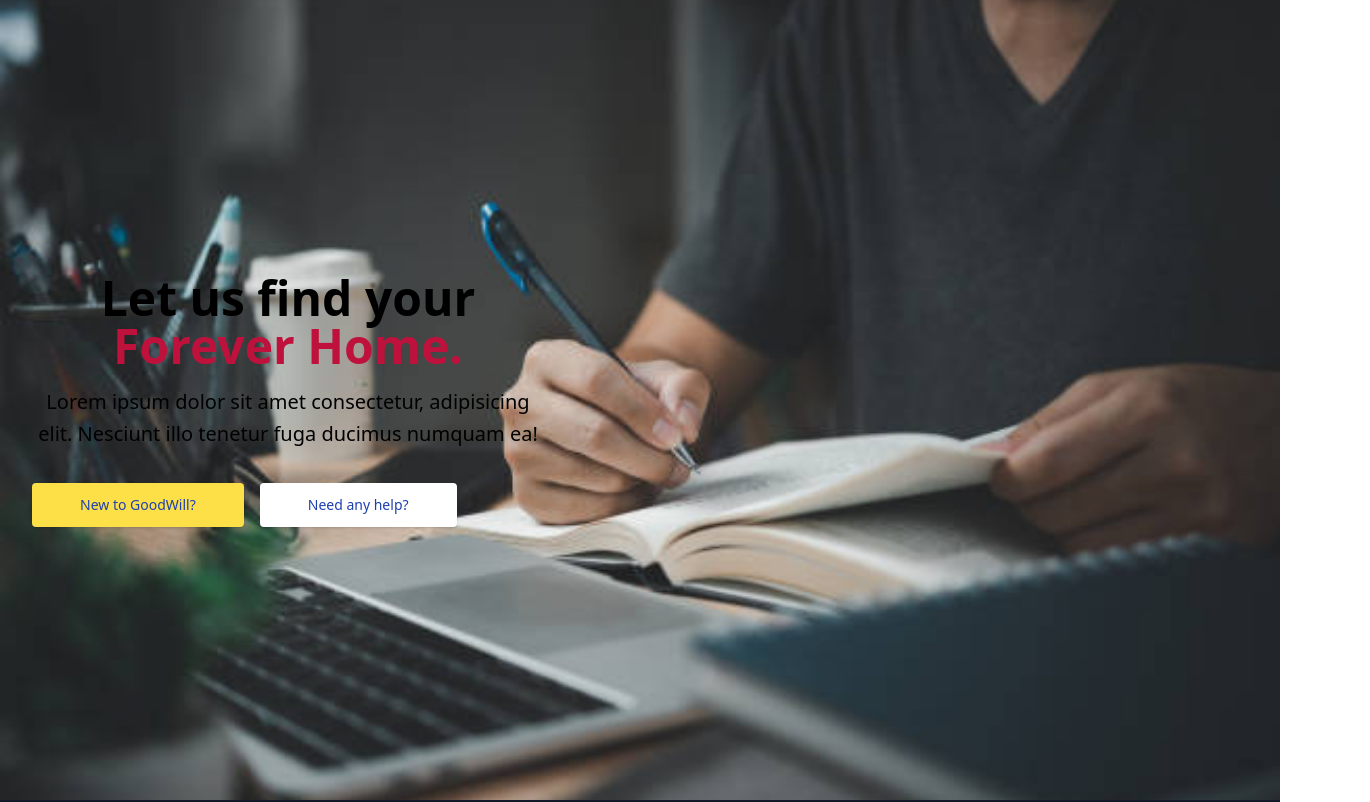
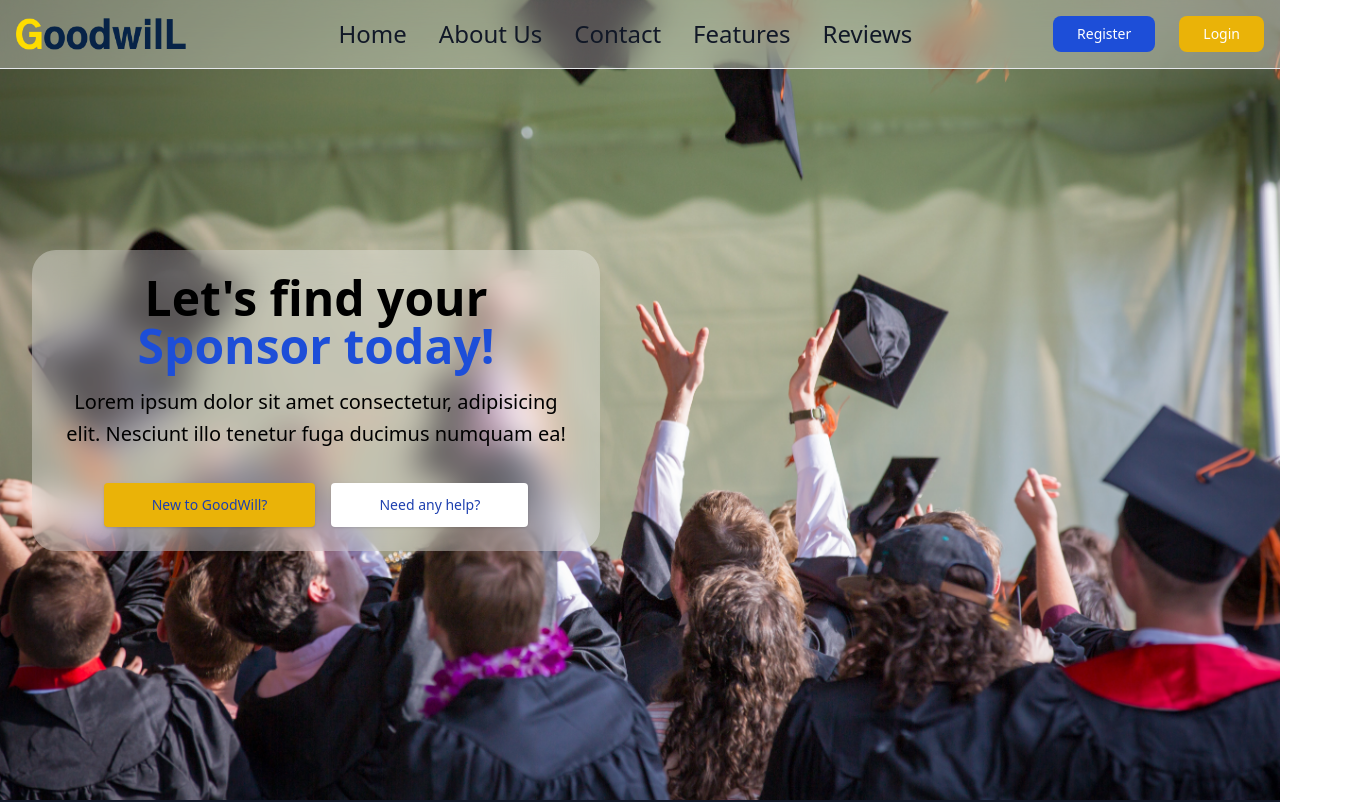
Before and after one commit to ivinej/Goodwill, a React (Create React App) app in the folder client/: page / in a window 1280 px wide. Shown: the top 802 px of the page, 1370 px wide, since content can reach past the window. Built offline with nearby package versions, Linux system fonts and the light colour scheme.

Commit message:
navbar edited

```diff
--- a/client/src/Components/Footer.js
+++ b/client/src/Components/Footer.js
@@ -3,7 +3,7 @@ import React from 'react';
 const Footer = () => {
   return (
     <footer className="bg-gray-900 text-white">
-      <div className="container mx-auto py-8">
+      <div className="px-12 mx-auto py-8">
         <div className="grid grid-cols-1 md:grid-cols-2 lg:grid-cols-4 gap-8">
           <div>
             <img src="logo.png" alt="Logo" className="w-20 mb-4" />
--- a/client/src/Components/Hero.js
+++ b/client/src/Components/Hero.js
@@ -1,81 +1,26 @@
-// import React from 'react'
-// import Heroimg from '../Images/heropic.jpg'
-// function Hero() {
-//   return (
-//     <div>
 
 
-// <section
-//   class="relative  bg-cover bg-center bg-no-repeat"
-//   <img class="rounded-xl w-full" src={Heroimg} alt=''/>
-// >
-
-//   <div
-//     class="absolute inset-0 bg-white/75 sm:bg-transparent sm:from-white/95 sm:to-white/25 ltr:sm:bg-gradient-to-r rtl:sm:bg-gradient-to-l"
-//   ></div>
-
-//   <div
-//     class="relative mx-auto max-w-screen-xl px-4 py-32 sm:px-6 lg:flex lg:h-screen lg:items-center lg:px-8"
-//   >
-//     <div class="max-w-xl text-center ltr:sm:text-left rtl:sm:text-right">
-//       <h1 class="text-3xl font-extrabold sm:text-5xl">
-//         Let us find your
-
-//         <strong class="block font-extrabold text-rose-700">
-//           Forever Home.
-//         </strong>
-//       </h1>
-
-//       <p class="mt-4 max-w-lg sm:text-xl/relaxed">
-//         Lorem ipsum dolor sit amet consectetur, adipisicing elit. Nesciunt illo
-//         tenetur fuga ducimus numquam ea!
-//       </p>
-
-//       <div class="mt-8 flex flex-wrap gap-4 text-center">
-//         <a
-//           href="#"
-//           class="block w-full rounded bg-rose-600 px-12 py-3 text-sm font-medium text-white shadow hover:bg-rose-700 focus:outline-none focus:ring active:bg-rose-500 sm:w-auto"
-//         >
-//           Get Started
-//         </a>
-
-//         <a
-//           href="#"
-//           class="block w-full rounded bg-white px-12 py-3 text-sm font-medium text-rose-600 shadow hover:text-rose-700 focus:outline-none focus:ring active:text-rose-500 sm:w-auto"
-//         >
-//           Learn More
-//         </a>
-//       </div>
-//     </div>
-//   </div>
-// </section>
-//     </div>
-//   )
-// }
-
-// export default Hero
-
 import React from 'react';
-import Heroimg from '../Images/heropic.jpg';
+import Student from '../Images/students.jpg';
 
 function Hero() {
   return (
     <div>
       <section
         className="relative bg-cover bg-center bg-no-repeat"
-        style={{ backgroundImage: `url(${Heroimg})` }}
+        style={{ backgroundImage: `url(${Student})` }}
       >
-        <div className="absolute inset-0 bg-white/75 sm:bg-transparent sm:from-white/95 sm:to-white/25 ltr:sm:bg-gradient-to-r rtl:sm:bg-gradient-to-l"></div>
+        {/* <div className="absolute inset-0 bg-white/75 sm:bg-transparent sm:from-white/95 sm:to-white/25 ltr:sm:bg-gradient-to-r rtl:sm:bg-gradient-to-l"></div> */}
 
         <div className="relative mx-auto max-w-screen-xl px-4 py-32 sm:px-6 lg:flex lg:h-screen lg:items-center lg:px-8">
-          <div className="max-w-xl text-center flex flex-col ltr:sm:text-left rtl:sm:text-right">
+          <div className="max-w-xl hover:translate-y-4  hover:duration-600 bg-white backdrop-filter backdrop-blur-lg bg-opacity-30 py-6 px-7 rounded-3xl text-center flex flex-col ltr:sm:text-left rtl:sm:text-right">
            <div>
 
 
-            <h1 className="text-3xl font-extrabold sm:text-5xl">
-              Let us find your
-              <strong className="block font-extrabold text-rose-700">
-                Forever Home.
+            <h1 className="text-2xl font-extrabold sm:text-5xl">
+              Let's find your
+              <strong className="block text-1xl text-blue-700">
+                Sponsor today!
               </strong>
             </h1>
 
@@ -84,17 +29,17 @@ function Hero() {
               illo tenetur fuga ducimus numquam ea!
             </p>
             </div>
-            <div className="mt-8 flex flex-wrap gap-4 text-center">
+            <div className="mt-8 flex flex-wrap justify-center gap-4 text-center">
               <a
                 href="#"
-                className="block w-full rounded bg-yellow-300 px-12 py-3 text-sm font-medium text-blue-800 shadow hover:bg-blue-900 focus:outline-none focus:ring active:bg-rose-500 sm:w-auto"
+                className="block w-full rounded bg-yellow-500 px-12 py-3 text-sm font-medium text-blue-800 shadow hover:bg-blue-900 hover:text-white focus:outline-none focus:ring active:bg-rose-500 sm:w-auto"
               >
                 New to GoodWill?
               </a>
 
               <a
                 href="#"
-                className="block w-full rounded bg-white px-12 py-3 text-sm font-medium text-blue-800 shadow hover:text-blue-900 focus:outline-none focus:ring active:text-rose-500 sm:w-auto"
+                className="block w-full rounded bg-white hover:bg-blue-900 hover:text-white px-12 py-3 text-sm font-medium text-blue-800 shadow  focus:outline-none focus:ring active:text-rose-500 sm:w-auto"
               >
                 Need any help?
               </a>
--- /dev/null
+++ b/client/src/Components/Navbar.js
@@ -0,0 +1,52 @@
+import React from 'react'
+import Logo from '../Images/GoodwilL.png'
+import { Link } from 'react-router-dom';
+const Navbar = () => {
+  return (
+    <div>
+
+<nav class="bg-white backdrop-filter backdrop-blur-lg bg-opacity-30 dark:bg-gray-900 fixed w-full z-20 top-0 left-0 border-b border-gray-200 dark:border-gray-600">
+  <div class="max-w-screen-xl flex flex-wrap items-center justify-between mx-auto p-4">
+  <a href="https://flowbite.com/" class="flex items-center">
+      <img src={Logo} class="h-8 mr-3" alt="Flowbite Logo"/>
+
+  </a>
+  <div class="flex md:order-2">
+    <Link to="/login">
+      <button type="button" class="text-white bg-blue-700 hover:bg-blue-800 focus:ring-4 focus:outline-none focus:ring-blue-300 font-medium rounded-lg text-sm px-6 py-2 text-center mr-3 md:mr-6 dark:bg-blue-600 dark:hover:bg-blue-700 dark:focus:ring-blue-800">Register</button>
+    </Link>
+    <Link to="/login1">
+      <button type="button" class="text-white bg-yellow-500 hover:bg-yellow-500 focus:ring-4 focus:outline-none focus:ring-yellow-300 font-medium rounded-lg text-sm px-6 py-2 text-center mr-3 md:mr-0 dark:bg-yellow-600 dark:hover:bg-yellow-700 dark:focus:ring-yellow-800">Login</button>
+    </Link>
+      <button data-collapse-toggle="navbar-sticky" type="button" class="inline-flex items-center p-2 text-sm text-gray-500 rounded-lg md:hidden hover:bg-gray-100 focus:outline-none focus:ring-2 focus:ring-gray-200 dark:text-gray-400 dark:hover:bg-gray-700 dark:focus:ring-gray-600" aria-controls="navbar-sticky" aria-expanded="false">
+        <span class="sr-only">Open main menu</span>
+        <svg class="w-6 h-6" aria-hidden="true" fill="currentColor" viewBox="0 0 20 20" xmlns="http://www.w3.org/2000/svg"><path fill-rule="evenodd" d="M3 5a1 1 0 011-1h12a1 1 0 110 2H4a1 1 0 01-1-1zM3 10a1 1 0 011-1h12a1 1 0 110 2H4a1 1 0 01-1-1zM3 15a1 1 0 011-1h12a1 1 0 110 2H4a1 1 0 01-1-1z" clip-rule="evenodd"></path></svg>
+      </button>
+  </div>
+  <div class="items-center justify-between hidden w-full md:flex md:w-auto md:order-1" id="navbar-sticky">
+    <ul class="flex flex-col p-4 md:p-0 mt-4 font-medium border border-blue-600 rounded-lg  md:flex-row md:space-x-8 md:mt-0 md:border-0  dark:bg-gray-800 md:dark:bg-gray-900 dark:border-gray-700">
+      <li>
+        <a href="#" class="block py-2 pl-3 text-2xl pr-4 text-gray-900  rounded  hover:bg-gray-100 md:hover:bg-transparent  md:p-0 md:dark:text-blue-500    dark:text-white dark:hover:bg-gray-700 dark:hover:text-white md:dark:hover:bg-transparent dark:border-gray-700">Home</a>
+      </li>
+      <li>
+        <a href="#" class="block py-2 pl-3 text-2xl pr-4 text-gray-900 rounded hover:bg-gray-100 md:hover:bg-transparent md:hover:text-blue-700 md:p-0 md:dark:hover:text-blue-500 dark:text-white dark:hover:bg-gray-700 dark:hover:text-white md:dark:hover:bg-transparent dark:border-gray-700">About Us</a>
+      </li>
+      <li>
+        <a href="#" class="block py-2 pl-3 text-2xl pr-4 text-gray-900 rounded hover:bg-gray-100 md:hover:bg-transparent md:hover:text-blue-700 md:p-0 md:dark:hover:text-blue-500 dark:text-white dark:hover:bg-gray-700 dark:hover:text-white md:dark:hover:bg-transparent dark:border-gray-700">Contact</a>
+      </li>
+      <li>
+        <a href="#" class="block py-2 pl-3 text-2xl pr-4 text-gray-900 rounded hover:bg-gray-100 md:hover:bg-transparent md:hover:text-blue-700 md:p-0 md:dark:hover:text-blue-500 dark:text-white dark:hover:bg-gray-700 dark:hover:text-white md:dark:hover:bg-transparent dark:border-gray-700">Features</a>
+      </li>
+      <li>
+        <a href="#" class="block py-2 pl-3 text-2xl pr-4 text-gray-900 rounded hover:bg-gray-100 md:hover:bg-transparent md:hover:text-blue-700 md:p-0 md:dark:hover:text-blue-500 dark:text-white dark:hover:bg-gray-700 dark:hover:text-white md:dark:hover:bg-transparent dark:border-gray-700">Reviews</a>
+      </li>
+    </ul>
+  </div>
+  </div>
+</nav>
+
+    </div>
+  )
+}
+
+export default Navbar
--- a/client/src/Pages/Landing.js
+++ b/client/src/Pages/Landing.js
@@ -1,10 +1,12 @@
 import React from 'react';
+import Navbar from '../Components/Navbar';
 import Hero from '../Components/Hero';
 import Footer from '../Components/Footer';
 
 const Landing = () => {
   return (
      <div>
+      <Navbar/>
       <Hero/>
      <Footer/>
      </div>
```
Also changed, not shown: client/src/Images/GoodwilL.png (added), client/src/Images/students.jpg (added).
